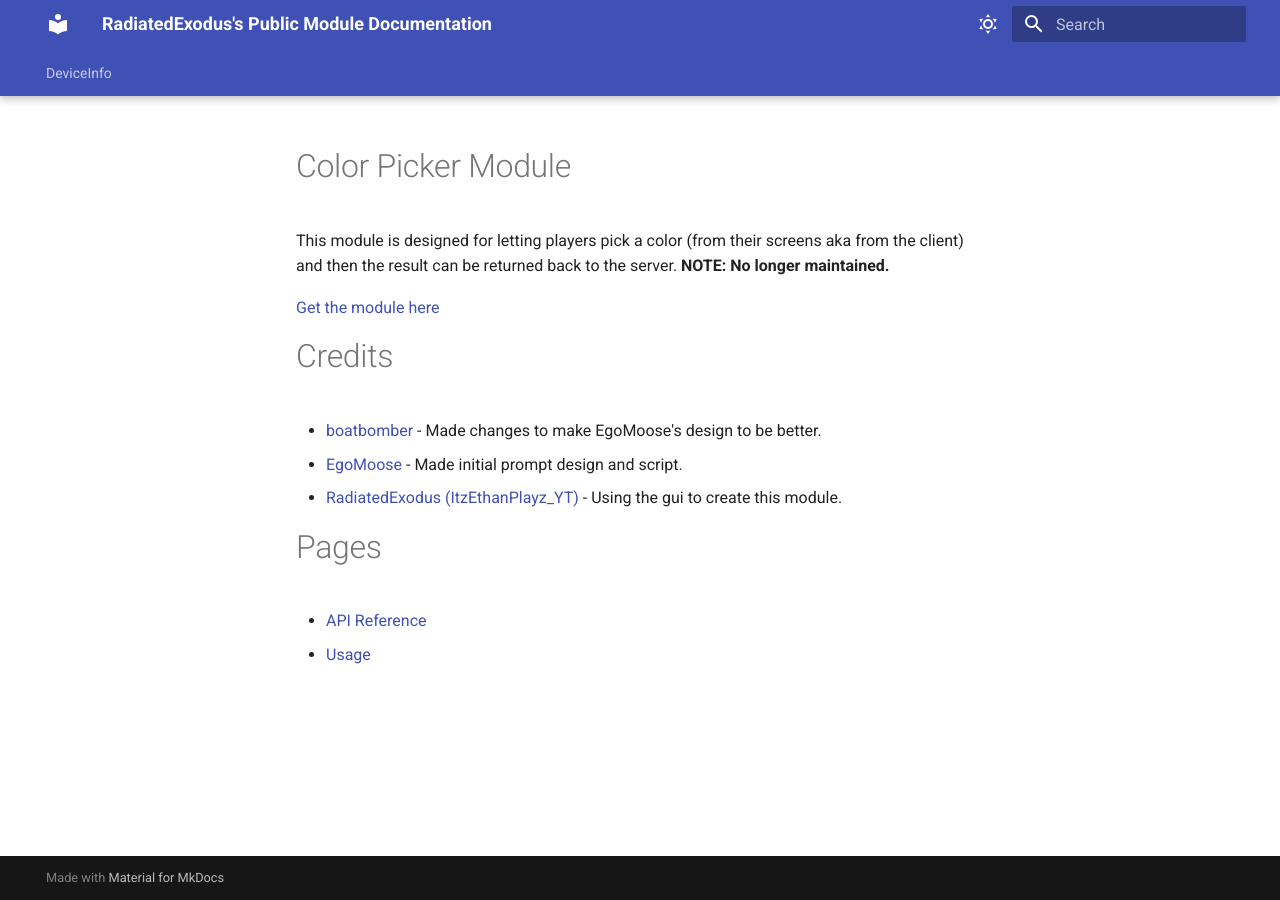
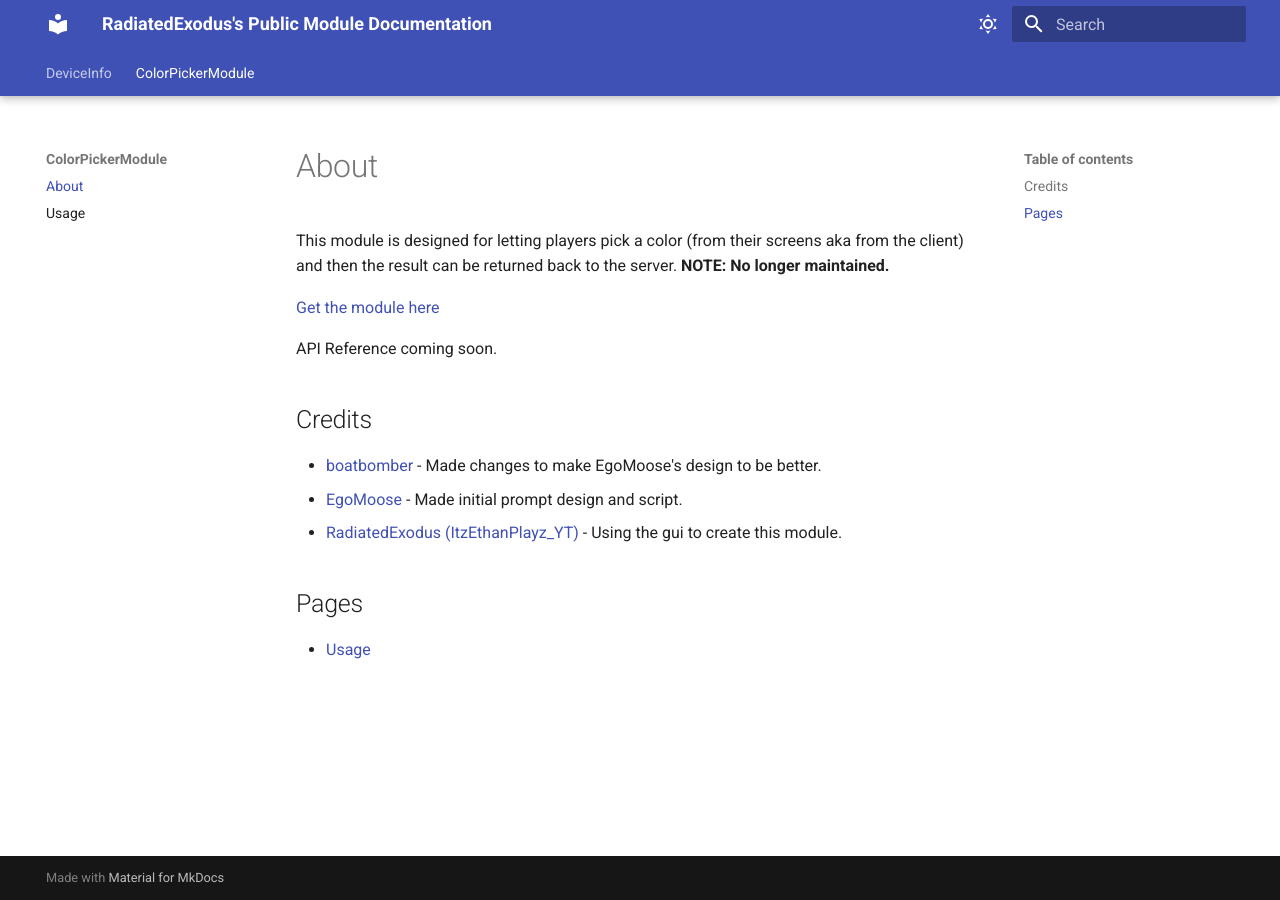
Before and after one commit to xvarmkorv2/xvarmkorv2.github.io, an MkDocs documentation site: the page built from docs/ColorPickerModule/About.md, in a window 1280 px wide. Built offline with MkDocs 1.6.1 and Material for MkDocs 9.7.7, drawn with Linux system fonts in a browser that asks for light colours.

Commit message:
prep for cpm

```diff
--- a/docs/ColorPickerModule/index.md
+++ b/docs/ColorPickerModule/About.md
@@ -1,14 +1,14 @@
-# Color Picker Module
 This module is designed for letting players pick a color (from their screens aka from the client) and then the result can be returned back to the server.
 __**NOTE: No longer maintained.**__
 
 [Get the module here](https://www.roblox.com/library/5293087490/Color-Picker-Module)
 
-# Credits
+API Reference coming soon.
+
+## Credits
 - [boatbomber](https://www.roblox.com/users/33655127/profile) - Made changes to make EgoMoose's design to be better.
 - [EgoMoose](https://www.roblox.com/users/2155311/profile) - Made initial prompt design and script.
 - [RadiatedExodus (ItzEthanPlayz_YT)](https://www.roblox.com/users/124648395/profile) - Using the gui to create this module.
 
-# Pages
-- [API Reference](/ColorPickerModule/API Reference/)
+## Pages
 - [Usage](/ColorPickerModule/Usage/)
--- a/mkdocs.yml
+++ b/mkdocs.yml
@@ -73,3 +73,6 @@ nav:
         - OrientationChanged: DeviceInfo/API Reference/event_OrientationChanged.md
         - WindowSizeChanged: DeviceInfo/API Reference/event_WindowSizeChanged.md
         - GraphicsQualityChanged: DeviceInfo/API Reference/event_GraphicsQualityChanged.md
+  - ColorPickerModule:
+    - ColorPickerModule/About.md
+    - ColorPickerModule/Usage.md
```
Also changed, not shown: docs/ColorPickerModule/API Reference.md (deleted, +0 -18 lines), docs/DeviceInfo/About.md (+1 -1 lines).
